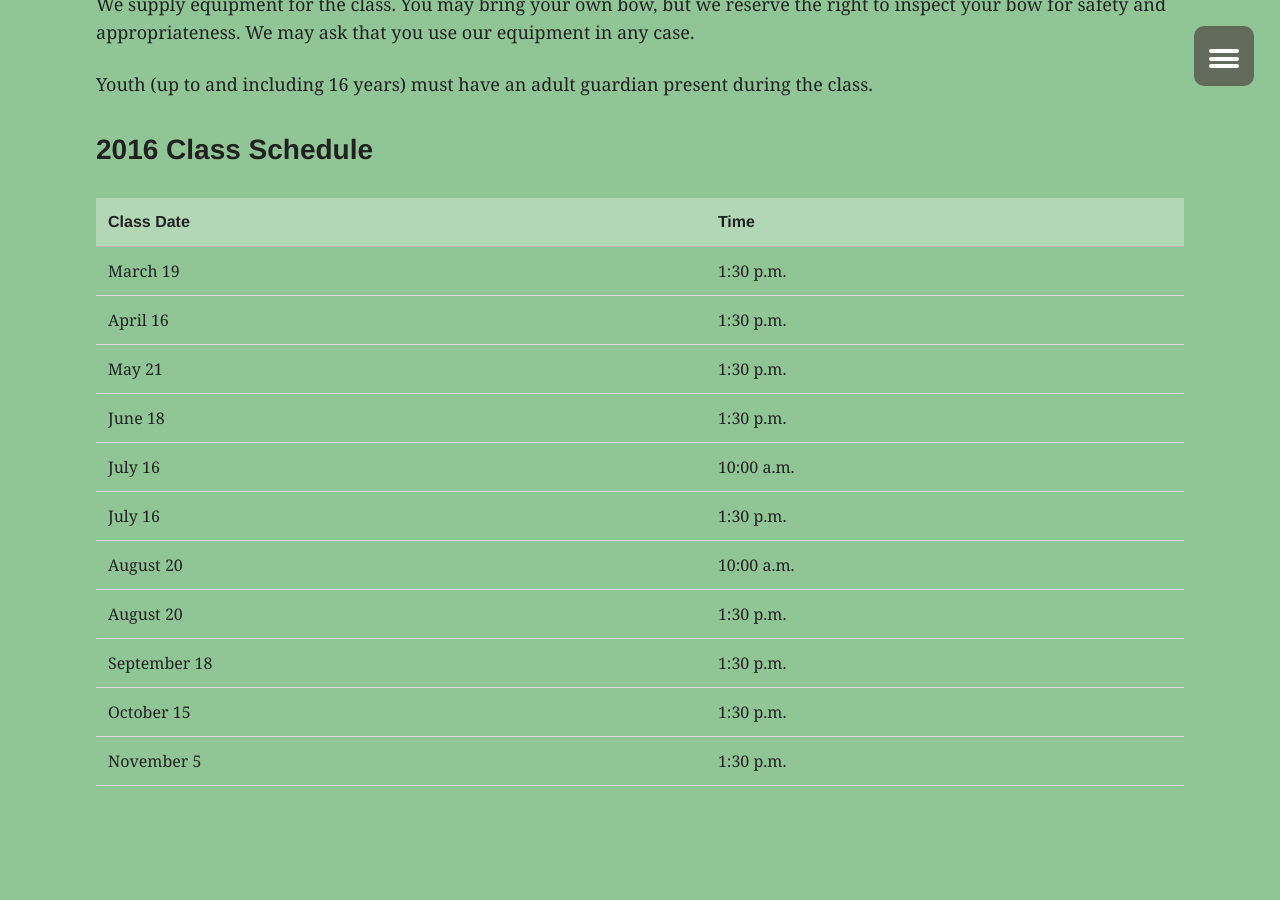
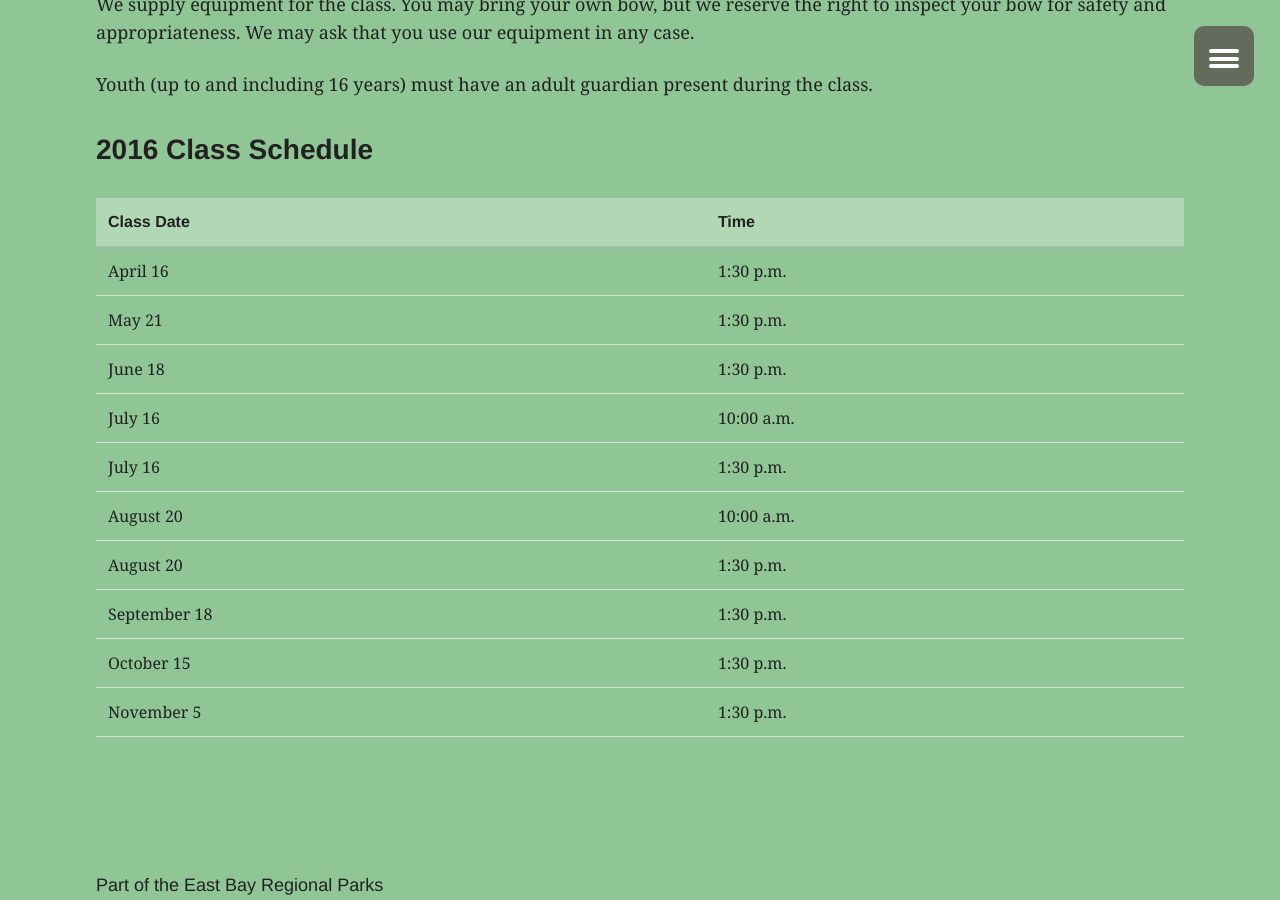
Before and after one commit to reboarchers/reboarchers.github.io, a Jekyll site: the page built from classes.md, in a window 1280 px wide and 900 px high, scrolled down 620 px. Built offline with Jekyll 4.4.1, drawn with Linux system fonts in a browser that asks for light colours.

Commit message:
March 19 class is done.

```diff
--- a/classes.md
+++ b/classes.md
@@ -28,7 +28,6 @@ Youth (up to and including 16 years) must have an adult guardian present during
 |--------------|-----------|
 | Class Date   | Time      |
 |--------------|-----------|
-| March 19     | 1:30 p.m. |
 | April 16     | 1:30 p.m. |
 | May 21       | 1:30 p.m. |
 | June 18      | 1:30 p.m. |
```
